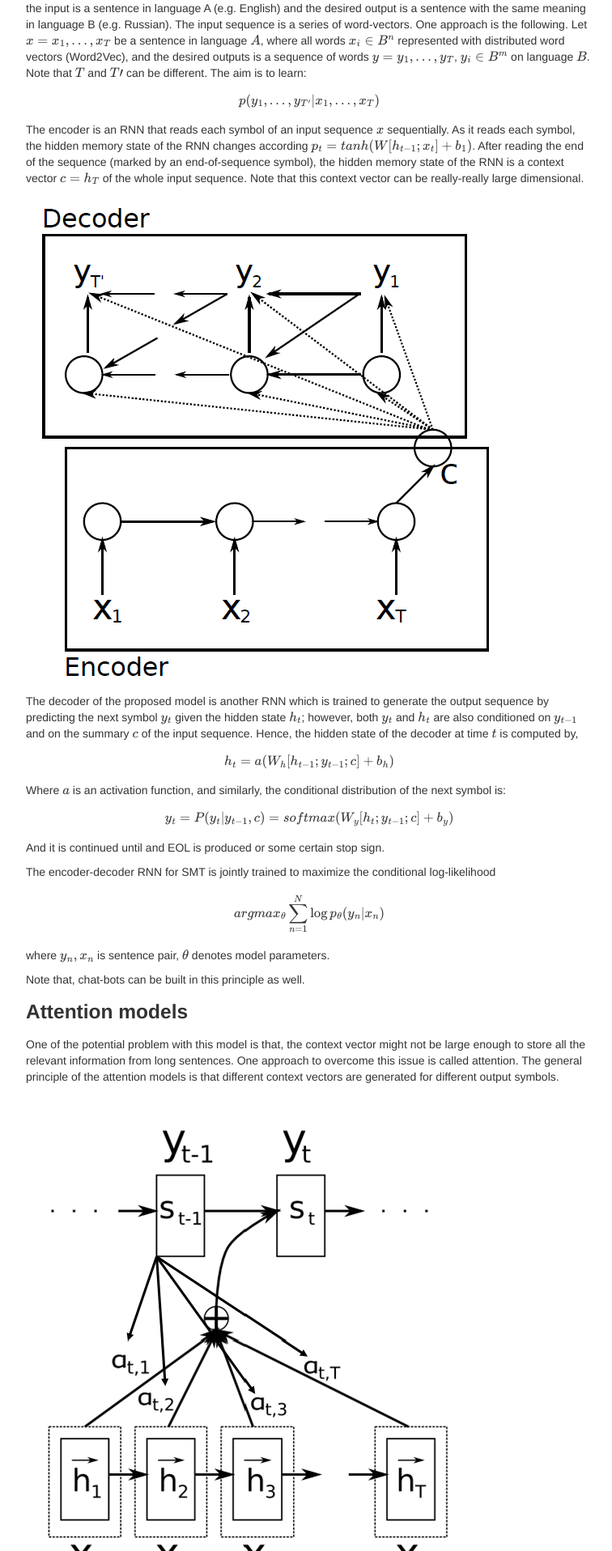
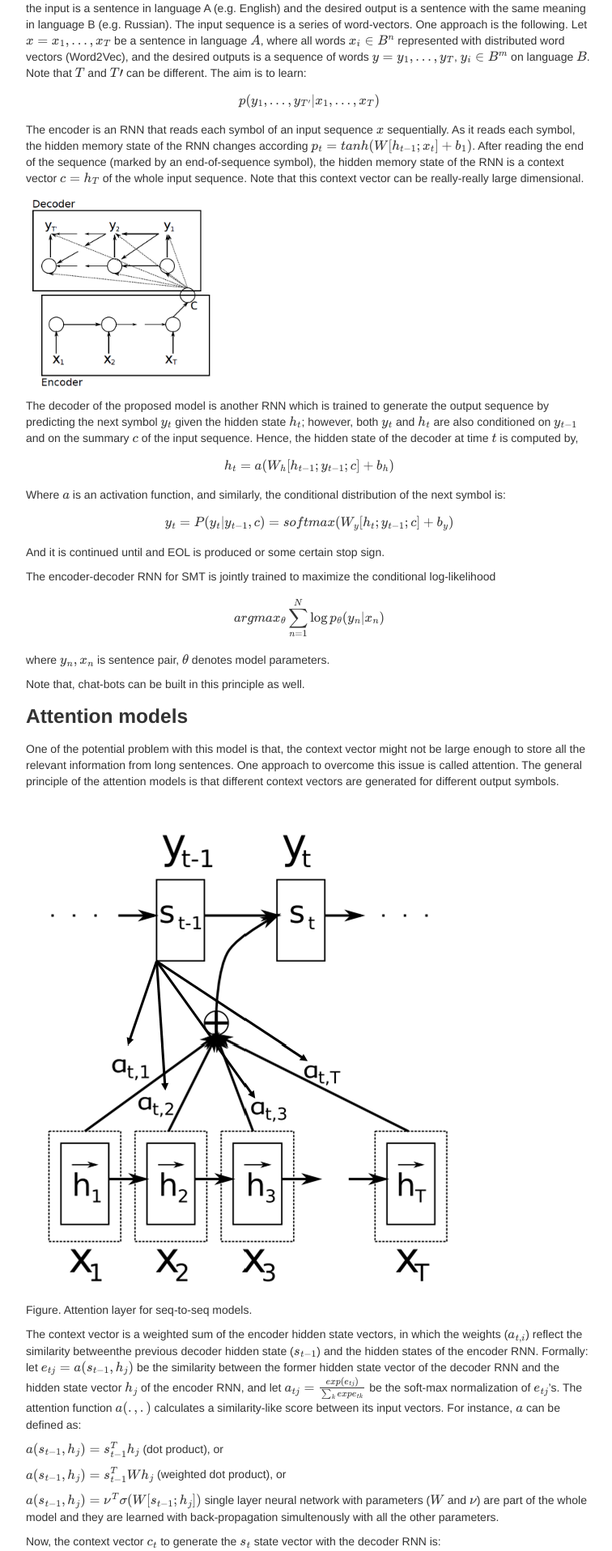
Before and after one commit to kfattila/kfattila.github.io, a Jekyll site: the page built from pages/seq2seq.md, in a window 1280 px wide. Shown: the part 734-2650 px from the top of the page at 81% size, without its empty margins (258-1014 px from the left). Built offline with Jekyll 4.4.1, drawn with Linux system fonts in a browser that asks for light colours; nearby versions of some CDN libraries; comment, search, counter and statistics services are not loaded.

Commit message:
Lec notes

```diff
--- a/pages/seq2seq.md
+++ b/pages/seq2seq.md
@@ -21,7 +21,7 @@ The current statistical machine translation systems are based on LSTMs (or RNNs)
 The encoder is an RNN that reads each symbol of an input sequence \\(x\\) sequentially. As it reads
 each symbol, the hidden memory state of the RNN changes according \\(p_{t} = tanh(W[h_{t-1};x_{t}] + b_{1})\\). After reading the end of the sequence (marked by an end-of-sequence symbol), the hidden memory state of the RNN is a context vector \\(c = h_{T}\\) of the whole input sequence. Note that this context vector can be really-really large dimensional.
 
-![seq2seq2](./images/seq2seq_2.png)
+<img src="./images/seq2seq_2.png" alt="drawing" width="230"/>
 
 The decoder of the proposed model is another RNN which is trained to generate the output sequence by predicting the next symbol \\(y_{t}\\) given the hidden state \\(h_{t}\\); however, both \\(y_{t}\\) and \\(h_{t}\\) are also conditioned on \\(y_{t-1}\\) and on the summary \\(c\\) of the input sequence. Hence, the hidden state of the decoder at time \\(t\\) is computed by,
 \\[h_{t} = a(W_{h}[h_{t-1};y_{t-1};c] + b_{h})\\]
```
